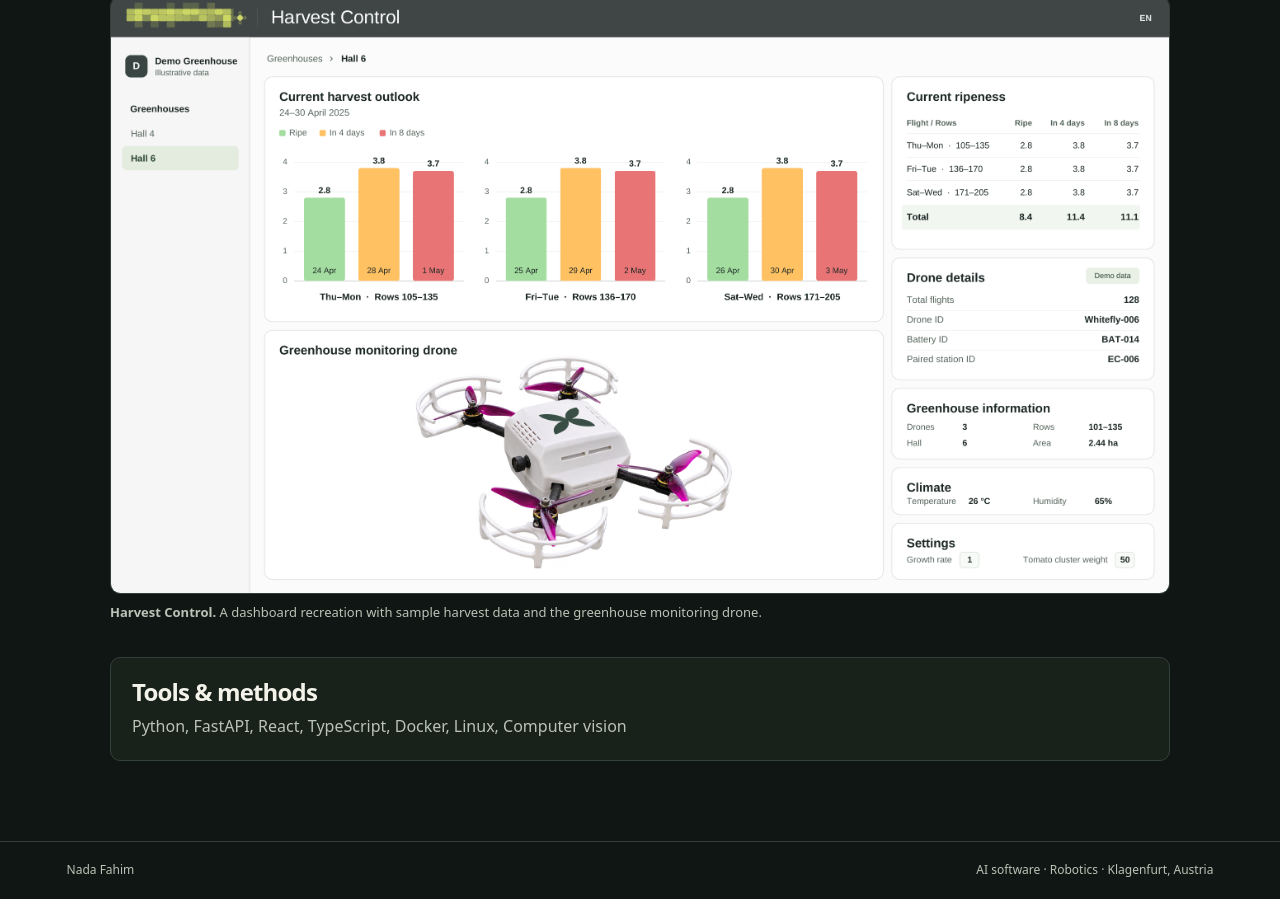
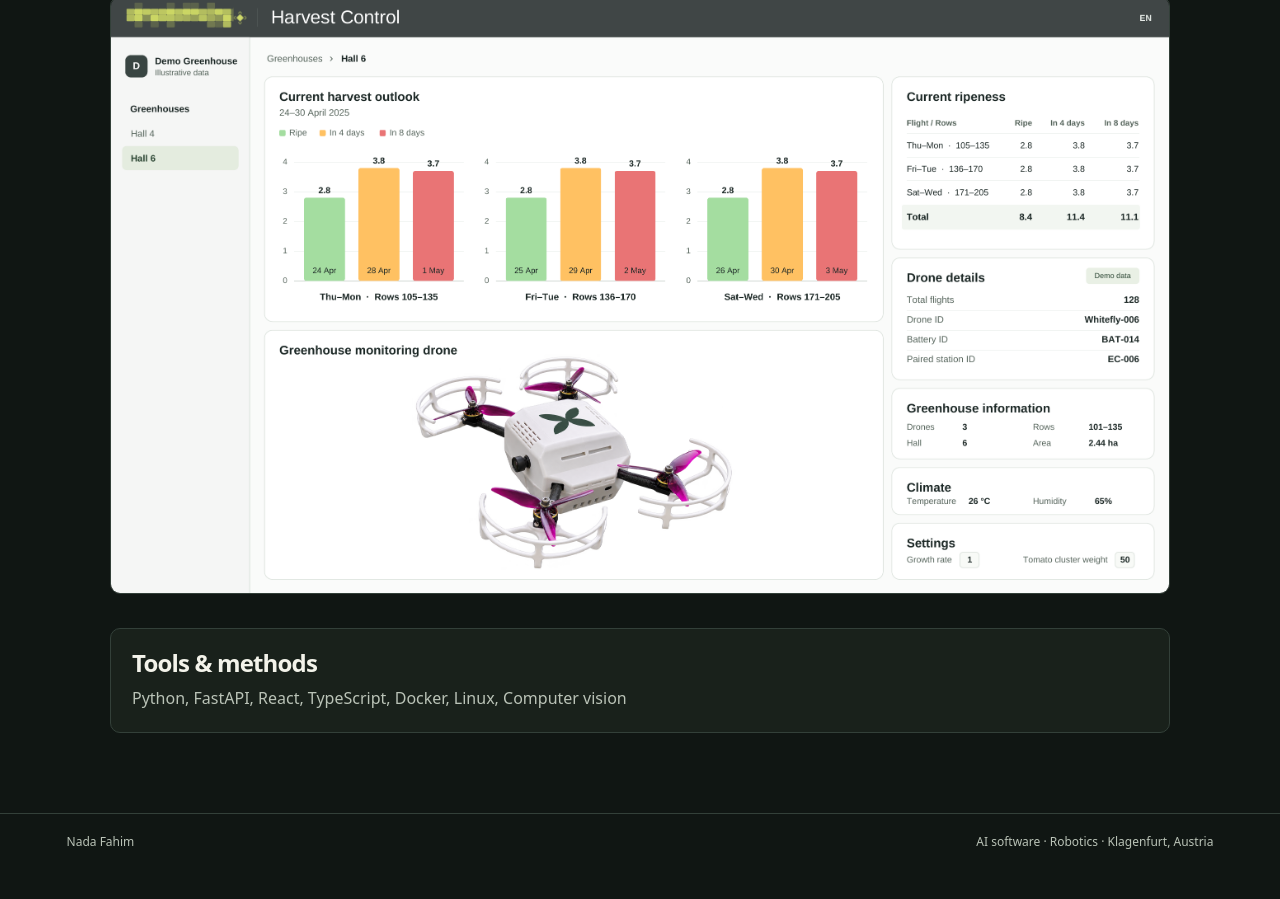
Before and after one commit to NadaAbbas444/NadaAbbas444.github.io, a plain HTML site: page greenhouse-ai.html in a window 1280 px wide. Shown: the part 2858-3757 px from the top of the page. After the commit the page ends 3729 px from the top, so only its background shows below. Drawn offline with Linux system fonts and the light colour scheme.

Commit message:
Remove Harvest Control caption

```diff
--- a/greenhouse-ai.html
+++ b/greenhouse-ai.html
@@ -32,7 +32,6 @@
 </figure>
 <figure>
 <a href="Harvest_Control_Classic.png"><img src="Harvest_Control_Classic.png" alt="Harvest Control dashboard mockup with harvest outlook charts, ripeness data, and a greenhouse monitoring drone" loading="lazy" style="object-fit: contain; max-height: none"></a>
-<figcaption><strong>Harvest Control.</strong> A dashboard recreation with sample harvest data and the greenhouse monitoring drone.</figcaption>
 </figure>
 </div>
 </section>
```
